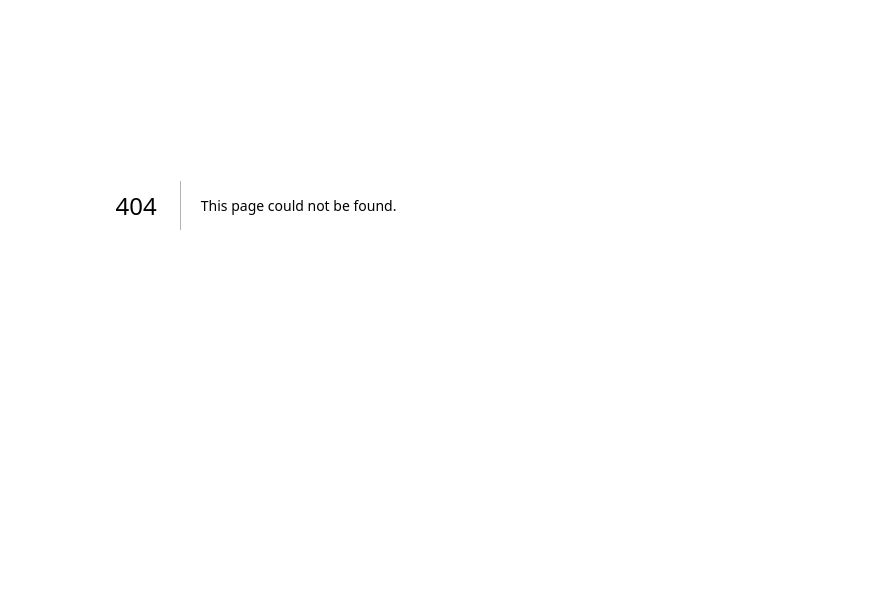
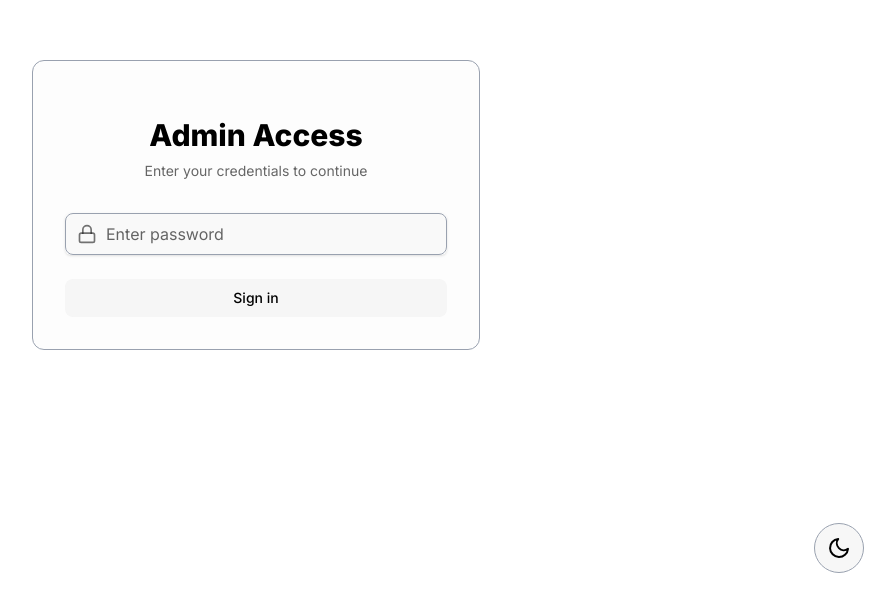
Before and after one commit to Mawhadmd/portfolio2, a Next.js app: page /blog/admin/login in a window 1280 px wide. Before the commit this address had no page. Shown: the part 195-800 px from the top of the page, without its empty margins (384-1279 px from the left). Built offline with nearby package versions, Linux system fonts and the light colour scheme.

Commit message:
chore: Update package dependencies, enhance blog layout with new social media links, and remove obsolete PostCard component

```diff
--- a/package.json
+++ b/package.json
@@ -13,8 +13,12 @@
     "@radix-ui/react-scroll-area": "^1.2.3",
     "@supabase/supabase-js": "^2.49.8",
     "@tabler/icons-react": "^3.30.0",
+    "@tiptap/pm": "^2.12.0",
+    "@tiptap/react": "^2.12.0",
+    "@tiptap/starter-kit": "^2.12.0",
     "clsx": "^2.1.1",
     "cookies-next": "^6.0.0",
+    "jose": "^6.0.11",
     "lucide-react": "^0.475.0",
     "motion": "^12.4.10",
     "next": "^15.3.3",
@@ -31,6 +35,7 @@
     "@eslint/js": "^9.17.0",
     "@tailwindcss/postcss": "^4.1.8",
     "@types/express": "^5.0.0",
+    "@types/jsonwebtoken": "^9.0.9",
     "@types/node": "^20",
     "@types/react": "^19",
     "@types/react-dom": "^19",
--- /dev/null
+++ b/src/app/api/admin/verify/route.ts
@@ -0,0 +1,32 @@
+import { NextResponse } from "next/server";
+import { createToken } from "@/lib/jwt";
+
+export async function POST(request: Request) {
+  try {
+    const { password } = await request.json();
+
+    // Get the admin password from environment variable
+    const adminPassword = process.env.ADMIN_PASSWORD;
+
+    if (!adminPassword) {
+      return NextResponse.json(
+        { error: "Admin password not configured" },
+        { status: 500 }
+      );
+    }
+
+    // Check if the provided password matches
+    if (password === adminPassword) {
+      // Create a JWT token
+      const token = await createToken({ role: "admin" });
+      return NextResponse.json({ success: true, token });
+    }
+
+    return NextResponse.json({ error: "Invalid password" }, { status: 401 });
+  } catch (error) {
+    return NextResponse.json(
+      { error: "Internal server error" },
+      { status: 500 }
+    );
+  }
+}
--- /dev/null
+++ b/src/app/blog/[postId]/page.tsx
@@ -0,0 +1,11 @@
+import React from 'react';
+
+const Page = () => {
+    return (
+        <div>
+
+        </div>
+    );
+}
+
+export default Page;
--- /dev/null
+++ b/src/app/blog/admin/login/page.tsx
@@ -0,0 +1,85 @@
+"use client";
+
+import { useState } from "react";
+import { useRouter } from "next/navigation";
+import { FiLock } from "react-icons/fi";
+
+export default function AdminLogin() {
+  const [password, setPassword] = useState("");
+  const [error, setError] = useState("");
+  const router = useRouter();
+
+  const handleSubmit = async (e: React.FormEvent) => {
+    e.preventDefault();
+
+    try {
+      const response = await fetch("/api/admin/verify", {
+        method: "POST",
+        headers: {
+          "Content-Type": "application/json",
+        },
+        body: JSON.stringify({ password }),
+      });
+
+      if (response.ok) {
+        const { token } = await response.json();
+        document.cookie = `admin_token=${token}; path=/; secure; samesite=strict; max-age=86400`;
+        router.push("/blog/admin/panel");
+      } else {
+        setError("Incorrect password. Try again.");
+      }
+    } catch (err) {
+      setError("An error occurred. Please try again.");
+    }
+  };
+
+  return (
+    <div className="min-h-screen flex items-center justify-center bg-Primary">
+      <div className="max-w-md w-full space-y-8 p-8 bg-Secondary/5 backdrop-blur-lg rounded-xl border border-border">
+        <div>
+          <h2 className="mt-6 text-center text-3xl font-extrabold text-Text">
+            Admin Access
+          </h2>
+          <p className="mt-2 text-center text-sm text-Muted">
+            Enter your credentials to continue
+          </p>
+        </div>
+        <form className="mt-8 space-y-6" onSubmit={handleSubmit}>
+          <div className="rounded-md shadow-sm -space-y-px">
+            <div className="relative">
+              <label htmlFor="password" className="sr-only">
+                Password
+              </label>
+              <div className="absolute inset-y-0 left-0 pl-3 flex items-center pointer-events-none">
+                <FiLock className="h-5 w-5 text-Muted" />
+              </div>
+              <input
+                id="password"
+                name="password"
+                type="password"
+                required
+                className="appearance-none rounded-lg relative block w-full pl-10 px-3 py-2 border border-border bg-Secondary/10 text-Text placeholder-Muted focus:outline-none focus:ring-2 focus:ring-border focus:border-border"
+                placeholder="Enter password"
+                value={password}
+                onChange={(e) => setPassword(e.target.value)}
+              />
+            </div>
+          </div>
+
+          {error && (
+            <div className="text-red-500 text-sm text-center">{error}</div>
+          )}
+
+          <div>
+            <button
+              type="submit"
+              className="group relative w-full flex justify-center py-2 px-4 border border-transparent text-sm font-medium rounded-lg text-Text bg-Secondary/20 hover:bg-Secondary/30 focus:outline-none focus:ring-2 focus:ring-offset-2 focus:ring-border transition-all duration-300"
+            >
+              Sign in
+            </button>
+          </div>
+        </form>
+      </div>
+    </div>
+  );
+}
--- /dev/null
+++ b/src/app/blog/admin/page.tsx
@@ -0,0 +1,14 @@
+import { cookies } from "next/headers";
+import { redirect } from "next/navigation";
+
+export default async function AdminPage() {
+  const cookieStore = cookies();
+  const isAuthenticated =
+    (await cookieStore).get("admin_authenticated")?.value === "true";
+
+  if (!isAuthenticated) {
+    redirect("/blog/admin/login");
+  }
+
+  redirect("/blog/admin/panel");
+}
--- /dev/null
+++ b/src/app/blog/admin/panel/page.tsx
@@ -0,0 +1,41 @@
+"use client";
+
+import { useRouter } from "next/navigation";
+import { FiLogOut } from "react-icons/fi";
+
+export default function AdminPanel() {
+  const router = useRouter();
+
+  const handleLogout = () => {
+    document.cookie =
+      "admin_authenticated=; path=/; expires=Thu, 01 Jan 1970 00:00:01 GMT;";
+    router.push("/blog/admin/login");
+  };
+
+  return (
+    <div className="min-h-screen bg-Primary p-8">
+      <div className="max-w-7xl mx-auto">
+        <div className="flex justify-between items-center mb-8">
+          <h1 className="text-3xl font-bold text-Text">Admin Dashboard</h1>
+          <button
+            onClick={handleLogout}
+            className="px-4 py-2 text-sm font-medium text-Text bg-Secondary/20 rounded-lg hover:bg-Secondary/30 focus:outline-none focus:ring-2 focus:ring-offset-2 focus:ring-border transition-all duration-300 flex items-center gap-2"
+          >
+            <FiLogOut className="h-4 w-4" />
+            Logout
+          </button>
+        </div>
+
+        <div className="bg-Secondary/5 backdrop-blur-lg rounded-xl border border-border p-6">
+          <h2 className="text-xl font-semibold text-Text mb-4">
+            Welcome to the Admin Panel
+          </h2>
+          <p className="text-Muted">
+            This is your secure admin area. You can manage your content here.
+          </p>
+          {/* Add your admin panel content here */}
+        </div>
+      </div>
+    </div>
+  );
+}
--- /dev/null
+++ b/src/app/blog/layout.tsx
@@ -0,0 +1,38 @@
+"use client";
+
+import { FiSun, FiMoon } from "react-icons/fi";
+import { useState, useEffect } from "react";
+import ThemeControl from "@/lib/ThemeControl";
+
+export default function BlogLayout({
+  children,
+}: {
+  children: React.ReactNode;
+}) {
+  const [theme, setTheme] = useState<"light" | "dark">("light");
+
+  const toggleTheme = () => {
+    const newTheme = theme === "light" ? "dark" : "light";
+    setTheme(newTheme);
+    ThemeControl(true)
+  };
+
+  return (
+    <div className="min-h-screen bg-Primary relative">
+      {children}
+
+      {/* Theme Toggle Button */}
+      <button
+        onClick={toggleTheme}
+        className="fixed bottom-8 right-8 p-3 bg-Secondary/20 backdrop-blur-lg rounded-full border border-border hover:bg-Secondary/30 transition-all duration-300 focus:outline-none focus:ring-2 focus:ring-border focus:ring-offset-2 cursor-pointer"
+        aria-label="Toggle theme"
+      >
+        {theme === "light" ? (
+          <FiMoon className="w-6 h-6 text-Text" />
+        ) : (
+          <FiSun className="w-6 h-6 text-Text" />
+        )}
+      </button>
+    </div>
+  );
+}
--- a/src/app/blog/page.tsx
+++ b/src/app/blog/page.tsx
@@ -1,4 +1,6 @@
-import PostCard from "@/blog/components/PostCard";
+// Update the import path below to the correct relative path if PostCard exists elsewhere, for example:
+import PostCard from "./(components)/PostCard";
+// Or create the file at src/blog/components/PostCard.tsx if it does not exist.
 import {
   FiSearch,
   FiArrowLeft,
@@ -6,10 +8,14 @@ import {
   FiGithub,
   FiLinkedin,
   FiTwitter,
+  FiSettings,
+  FiLock,
 } from "react-icons/fi";
 import Link from "next/link";
 import { Post } from "@/models/posts.database";
 import { headers } from "next/headers";
+import { MdAdminPanelSettings } from "react-icons/md";
+
 async function blogDashboard() {
   const host = (await headers()).get("host");
   const res = await fetch(`http://${host}/api/posts`, { cache: "no-store" });
@@ -21,7 +27,7 @@ async function blogDashboard() {
         <div className="flex mb-12 items-center relative">
           <Link
             href="/"
-            className="absolute h-[70%] w-fit rounded-2xl text-Text flex items-center justify-start cursor-pointer hover:bg-Text/20 bg-Secondary p-2"
+            className="absolute top-0 h-[70%] w-fit rounded-2xl transition duration-500  text-Text flex items-center justify-start cursor-pointer hover:bg-Text/90 hover:text-Primary bg-Secondary p-2"
           >
             <FiArrowLeft className="mr-1" />
             Portfolio
@@ -32,15 +38,15 @@ async function blogDashboard() {
               Thoughts, tutorials, and insights about technology
             </p>
           </div>
-          <div className="absolute right-0 flex items-center gap-4">
-            <a
+          <div className="absolute top-0 right-0 flex items-center gap-4">
+            <Link
               href="mailto:contact@moawad.dev"
               className="text-Text/80 hover:text-Text/60 transition-colors"
               aria-label="Email"
             >
               <FiMail size={24} />
-            </a>
-            <a
+            </Link>
+            <Link
               href="https://github.com/Mawhadmd"
               target="_blank"
               rel="noopener noreferrer"
@@ -48,8 +54,8 @@ async function blogDashboard() {
               aria-label="GitHub"
             >
               <FiGithub size={24} />
-            </a>
-            <a
+            </Link>
+            <Link
               href="https://www.linkedin.com/in/mhmdawad/"
               target="_blank"
               rel="noopener noreferrer"
@@ -57,8 +63,8 @@ async function blogDashboard() {
               aria-label="LinkedIn"
             >
               <FiLinkedin size={24} />
-            </a>
-            <a
+            </Link>
+            <Link
               href="https://x.com/Mawhadmd"
               target="_blank"
               rel="noopener noreferrer"
@@ -66,7 +72,16 @@ async function blogDashboard() {
               aria-label="Twitter"
             >
               <FiTwitter size={24} />
-            </a>
+            </Link>
+            <Link
+              href="blog/admin"
+              target="_blank"
+              rel="noopener noreferrer"
+              className="text-Text/80 hover:text-Text/60 transition-colors"
+              aria-label="Admin"
+            >
+              <MdAdminPanelSettings size={24} />
+            </Link>
           </div>
         </div>
 
--- a/src/app/layout.tsx
+++ b/src/app/layout.tsx
@@ -36,7 +36,7 @@ export default function RootLayout({
           }}
         />
       </head>
-      <body className={`${inter.className} antialiased`}>{children}</body>
+      <body className={`${inter.className} antialiased`}>{children} </body>
       <GoogleAnalytics gaId="G-E7N2FMT2W0" />
     </html>
   );
--- /dev/null
+++ b/src/lib/jwt.ts
@@ -0,0 +1,22 @@
+import { SignJWT, jwtVerify } from "jose";
+
+const secret = new TextEncoder().encode(
+  process.env.JWT_SECRET
+);
+
+export async function createToken(payload: any) {
+  return await new SignJWT(payload)
+    .setProtectedHeader({ alg: "HS256" })
+    .setIssuedAt()
+    .setExpirationTime("24h")
+    .sign(secret);
+}
+
+export async function verifyToken(token: string) {
+  try {
+    const { payload } = await jwtVerify(token, secret);
+    return payload;
+  } catch (error) {
+    return null;
+  }
+}
--- /dev/null
+++ b/src/middleware.ts
@@ -0,0 +1,30 @@
+import { NextResponse } from "next/server";
+import type { NextRequest } from "next/server";
+import { verifyToken } from "./lib/jwt";
+
+export async function middleware(request: NextRequest) {
+
+  if (request.nextUrl.pathname.startsWith("/blog/admin")) {
+    // Skip middleware for login page
+    if (request.nextUrl.pathname === "/blog/admin/login") {
+      return NextResponse.next();
+    }
+
+    const token = request.cookies.get("admin_token")?.value;
+
+    if (!token) {
+      return NextResponse.redirect(new URL("/blog/admin/login", request.url));
+    }
+
+    const payload = await verifyToken(token);
+    if (!payload) {
+      return NextResponse.redirect(new URL("/blog/admin/login", request.url));
+    }
+  }
+
+  return NextResponse.next();
+}
+
+export const config = {
+  matcher: "/blog/admin/:path*",
+};
```
Also changed, not shown: src/app/blog/(components)/PostCard.tsx (renamed from src/blog/components/PostCard.tsx), 1 other file (tests, documents, lock files or other folders).
